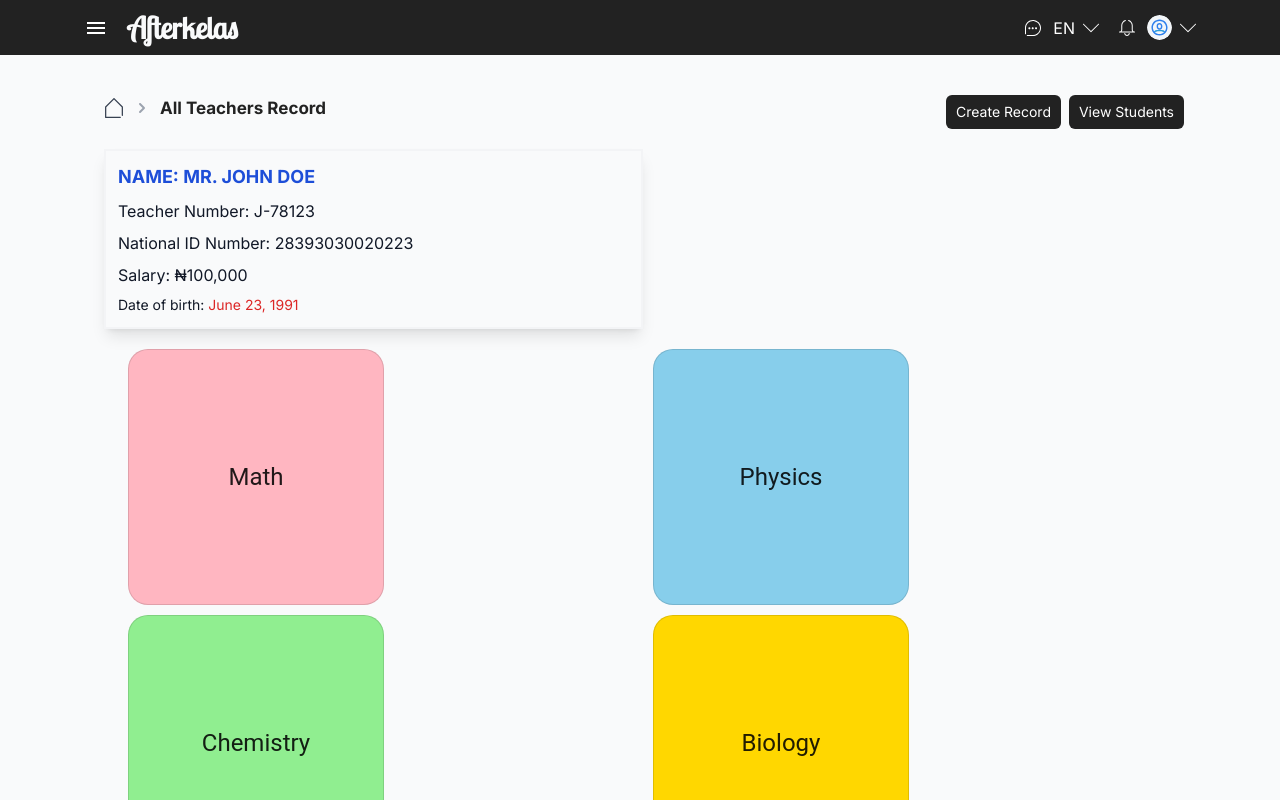
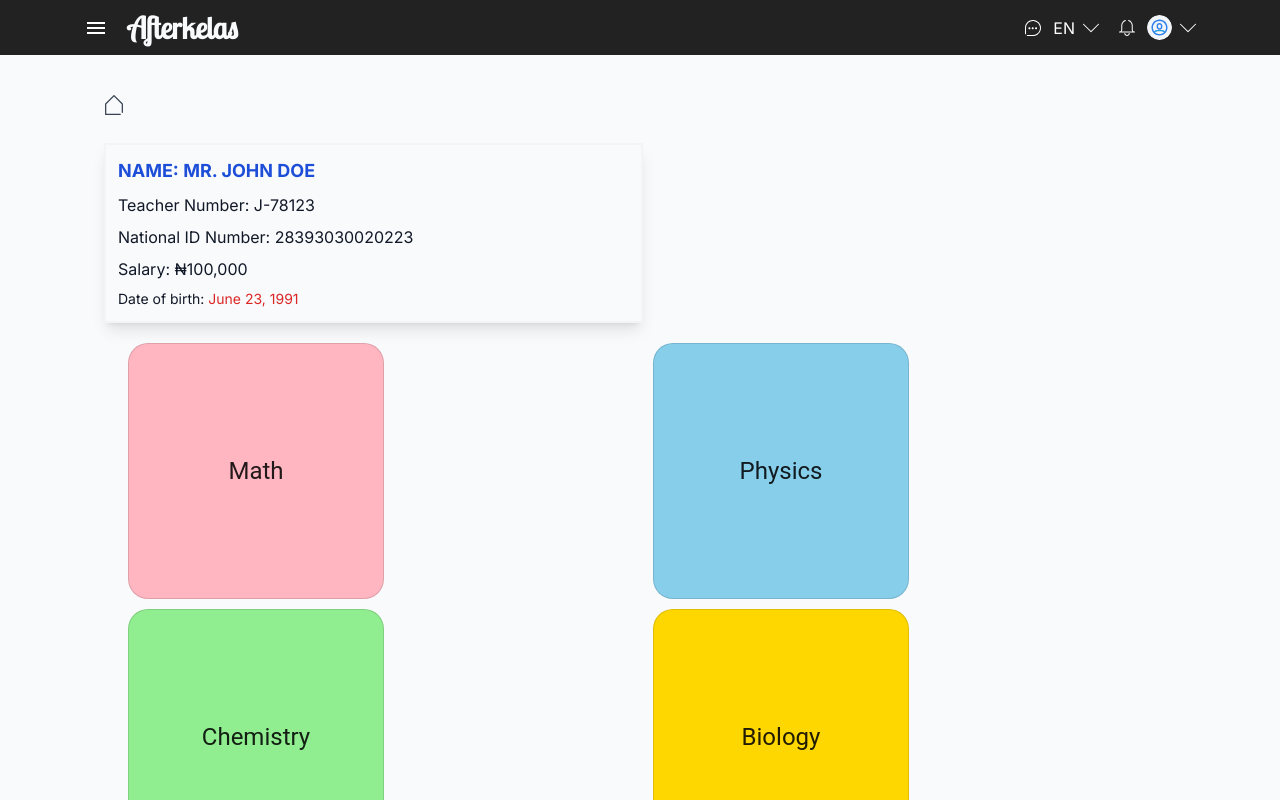
Before and after one commit to AdamAzuddin/Afterkelas, a Next.js app: page / in a window 1280 px wide. Shown: the top 800 px of the page. Built offline with nearby package versions, Linux system fonts and the light colour scheme.

Commit message:
adjusted header

```diff
--- a/components/Header.tsx
+++ b/components/Header.tsx
@@ -29,6 +29,7 @@ const Header = ({ type }: HeaderProps) => {
           alt="dashboard"
           className="w-[20px] h-[20px]"
         />
+        {/* use to display for admin later
         <Image
           priority
           src={arrowRightSvg}
@@ -41,9 +42,9 @@ const Header = ({ type }: HeaderProps) => {
             : type === "student"
             ? "All Students Record"
             : type}
-        </h3>
+        </h3>  */}
       </div>
-      {type === "teacher" || type === "student" ? (
+      {/* {type === "teacher" || type === "student" ? (
         <div className="flex justify-center ">
           <Link
             href={`/create-form/${type === "teacher" ? "teacher" : "student"}`}
@@ -75,7 +76,7 @@ const Header = ({ type }: HeaderProps) => {
             Go back
           </h3>
         </button>
-      )}
+      )} */}
     </div>
   );
 };
```
